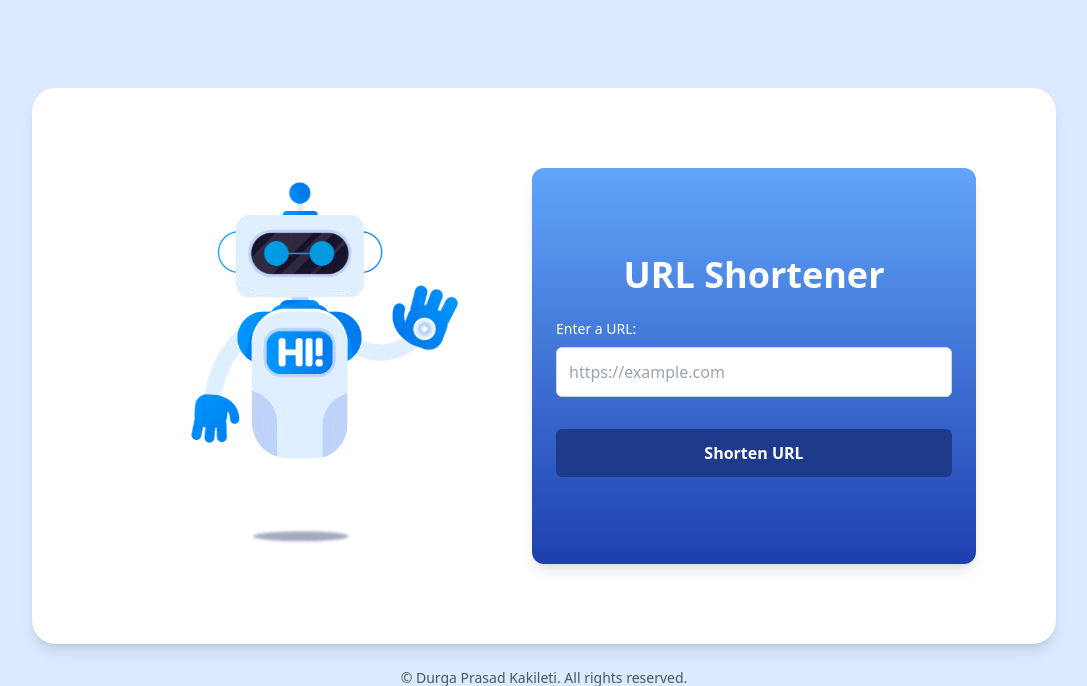
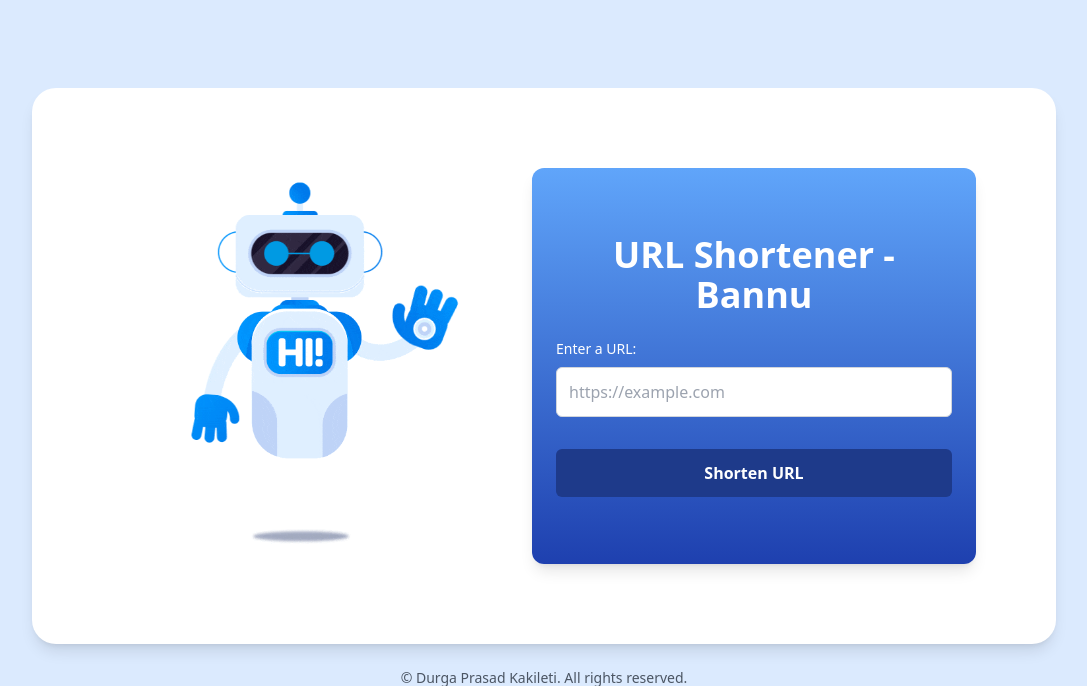
Before and after one commit to DurgaPydahSoft/URL_SHORTENER, a Flask app: page / in a window 1280 px wide. Shown: the top 686 px of the page, without its empty margins (96-1183 px from the left). Run offline with Flask 3, Linux system fonts and the light colour scheme; some libraries are stand-ins or nearby versions.

Commit message:
Update header title to include 'Bannu' for better branding

```diff
--- a/templates/index.html
+++ b/templates/index.html
@@ -29,7 +29,7 @@
 
         <!-- Right Side Form -->
         <div class="flex-1 flex flex-col justify-center p-6 bg-gradient-to-b from-blue-400 to-blue-800 rounded-xl shadow-lg">
-            <h1 class="text-3xl sm:text-4xl font-bold text-center text-white mb-6">URL Shortener</h1>
+            <h1 class="text-3xl sm:text-4xl font-bold text-center text-white mb-6">URL Shortener - Bannu</h1>
 
             <form method="POST" action="/" class="space-y-4">
                 <div class="mb-4">
```
